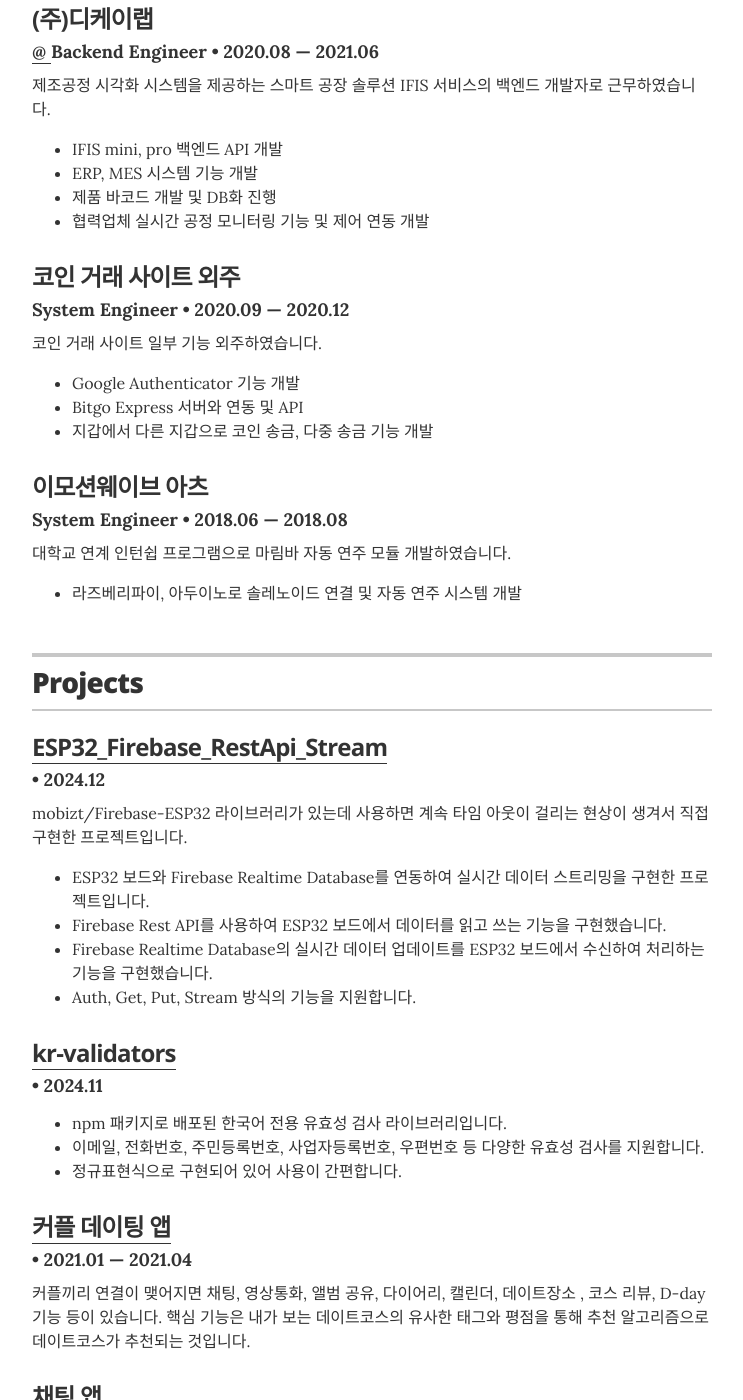
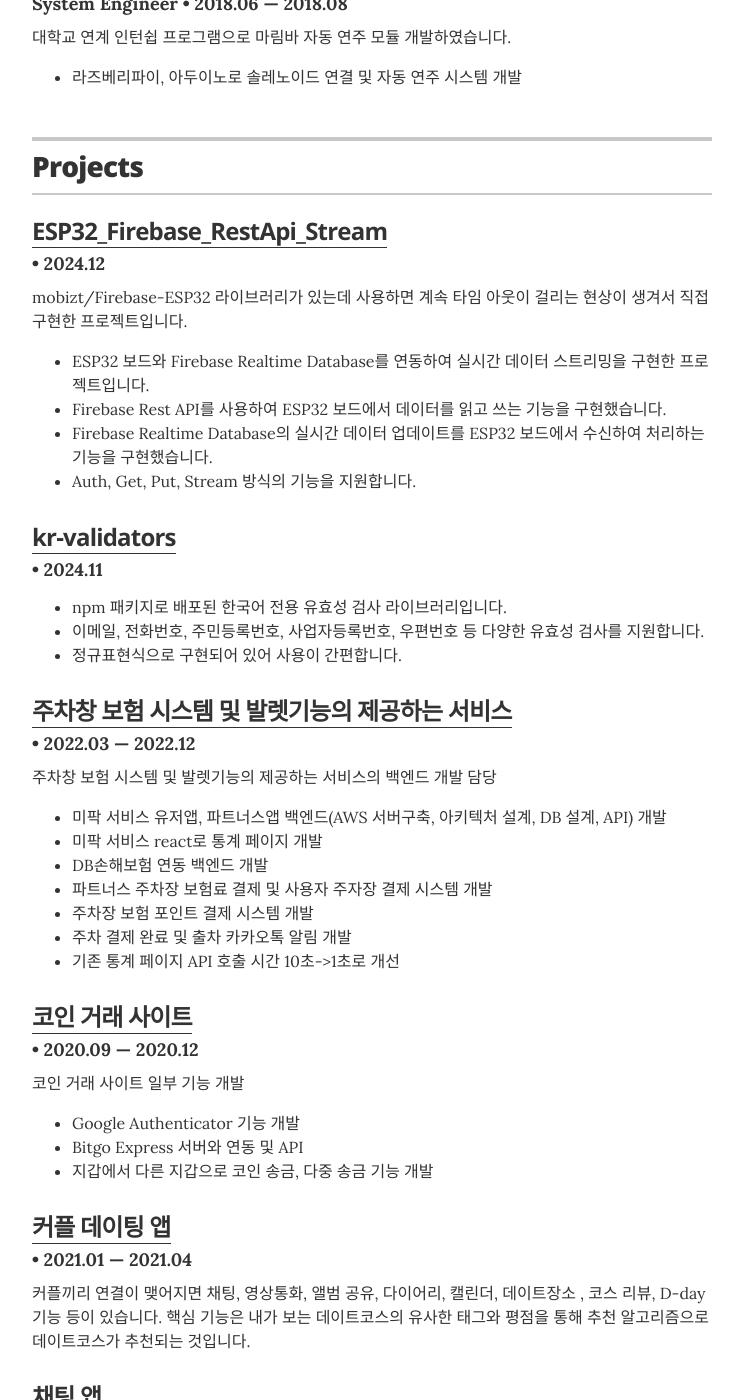
Before and after one commit to hoonapps/resume, a Jekyll site: the page built from index.html, in a window 1280 px wide and 1400 px high, scrolled down 1987 px. Shown: the whole window, without its empty margins (268-1011 px from the left). Built offline with Jekyll 4.4.1, drawn with Linux system fonts in a browser that asks for light colours; some of the changed text lies outside the part shown.

Commit message:
feat(update): update resume

```diff
--- a/_data/experience.yml
+++ b/_data/experience.yml
@@ -4,6 +4,8 @@
   duration: 2022.12 &mdash; Present
   summary: |
     탈중앙화 생체인증 및 보안 솔루션을 제공하는 서비스의 백엔드 엔지니어로 근무하며 <br/> 2024 CES 혁신상, 2025 CES 최고 혁신상 수상에 기여하였습니다. <br/>
+
+
     <ul class="resume-item-list">
       <li>고패스 서비스 유저앱, 키오스크앱 백엔드(AWS 서버구축, 아키텍처 설계, DB 설계, API) 개발</li>
       <li>고패스 서비스 react로 어드민 페이지, 근태관리 페이지 개발</li>
@@ -14,21 +16,6 @@
       <li>esp32 보드 SW 통신 및 신호제어 기능 개발</li>
       <li>포유발렛 서비스에서 발렛 및 주차 기능 백엔드 개발</li>
       <li>광주버스 gps 위치 기반 추출 하여 도착시간 계산 알고리즘 개발</li>
-    </ul>
-
-- company: (주)미스터팍
-  position: <a href="http://mepark.kr" target="_blank">@ </a>Backend Engineer
-  duration: 2022.03  &mdash; 2022.12
-  summary: |
-    주차창 보험 시스템 및 발렛기능의 제공하는 서비스의 백엔드 엔지니어로 외주 개발하였습니다. <br/>
-    <ul class="resume-item-list">
-      <li>미팍 서비스 유저앱, 파트너스앱 백엔드(AWS 서버구축, 아키텍처 설계, DB 설계, API) 개발</li>
-      <li>미팍 서비스 react로 통계 페이지 개발</li>
-      <li>DB손해보험 연동 백엔드 개발</li>
-      <li>파트너스 주차장 보험료 결제 및 사용자 주자장 결제 시스템 개발</li>
-      <li>주차장 보험 포인트 결제 시스템 개발</li>
-      <li>주차 결제 완료 및 출차 카카오톡 알림 개발</li>
-      <li>기존 통계 페이지 API 호출 시간 10초->1초로 개선</li>
     </ul>
 
 - company: (주)소셜인베스팅랩
@@ -59,17 +46,6 @@
       <li>협력업체 실시간 공정 모니터링 기능 및 제어 연동 개발</li>
     </ul>
 
-- company: 코인 거래 사이트 외주
-  position: System Engineer
-  duration: 2020.09  &mdash; 2020.12
-  summary: |
-    코인 거래 사이트 일부 기능 외주하였습니다. <br/>
-    <ul class="resume-item-list">
-      <li>Google Authenticator 기능 개발</li>
-      <li>Bitgo Express 서버와 연동 및 API </li>
-      <li>지갑에서 다른 지갑으로 코인 송금, 다중 송금 기능 개발</li>
-    </ul>
-
 - company: 이모션웨이브 아츠
   position: System Engineer
   duration: 2018.06  &mdash; 2018.08
--- a/_data/projects.yml
+++ b/_data/projects.yml
@@ -22,6 +22,34 @@
     <li>npm 패키지로 배포된 한국어 전용 유효성 검사 라이브러리입니다.</li>
     <li>이메일, 전화번호, 주민등록번호, 사업자등록번호, 우편번호 등 다양한 유효성 검사를 지원합니다.</li>
     <li>정규표현식으로 구현되어 있어 사용이 간편합니다.</li>
+    </ul>
+
+- project: 주차창 보험 시스템 및 발렛기능의 제공하는 서비스
+  role:
+  duration: 2022.03  &mdash; 2022.12
+  url: "https://valetkorea.com"
+  description: |
+    주차창 보험 시스템 및 발렛기능의 제공하는 서비스의 백엔드 개발 담당 <br/>
+    <ul class="resume-item-list">
+      <li>미팍 서비스 유저앱, 파트너스앱 백엔드(AWS 서버구축, 아키텍처 설계, DB 설계, API) 개발</li>
+      <li>미팍 서비스 react로 통계 페이지 개발</li>
+      <li>DB손해보험 연동 백엔드 개발</li>
+      <li>파트너스 주차장 보험료 결제 및 사용자 주자장 결제 시스템 개발</li>
+      <li>주차장 보험 포인트 결제 시스템 개발</li>
+      <li>주차 결제 완료 및 출차 카카오톡 알림 개발</li>
+      <li>기존 통계 페이지 API 호출 시간 10초->1초로 개선</li>
+    </ul>
+
+- project: 코인 거래 사이트
+  role:
+  duration: 2020.09  &mdash; 2020.12
+  url: "https://valetkorea.com"
+  description: |
+    코인 거래 사이트 일부 기능 개발 <br/>
+    <ul class="resume-item-list">
+      <li>Google Authenticator 기능 개발</li>
+      <li>Bitgo Express 서버와 연동 및 API </li>
+      <li>지갑에서 다른 지갑으로 코인 송금, 다중 송금 기능 개발</li>
     </ul>
 
 - project: 커플 데이팅 앱
```
Also changed, not shown: Gemfile.lock.
